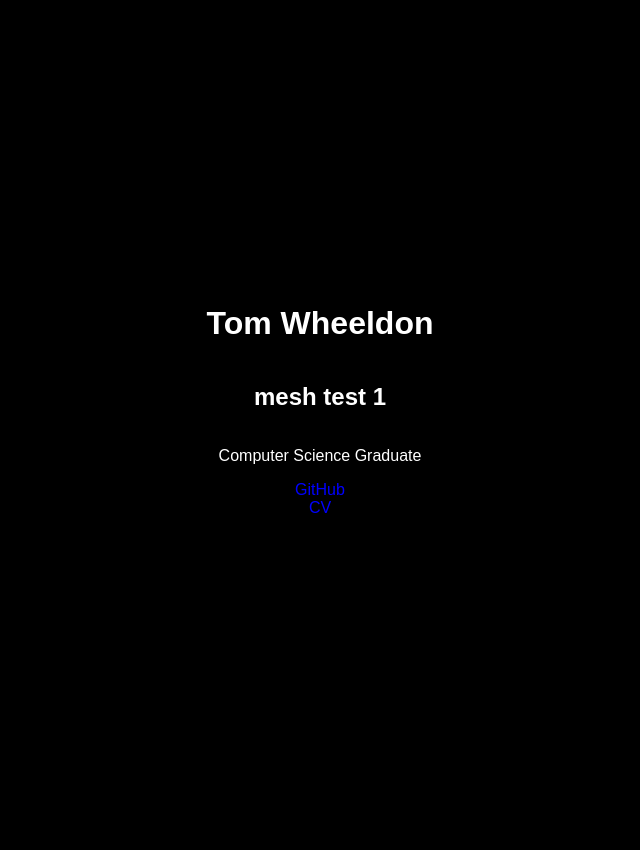
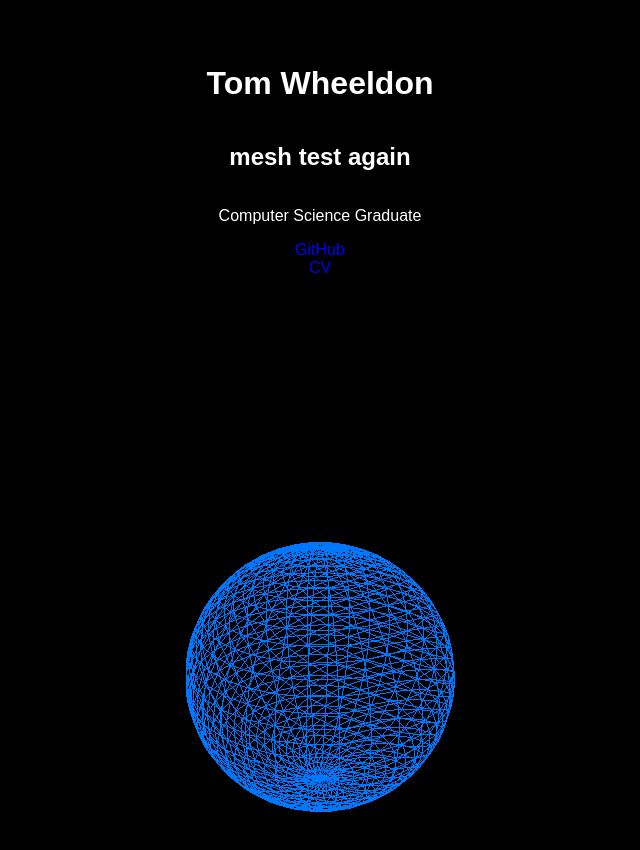
Before and after one commit to tom-wheeldon/tom-wheeldon.github.io, a plain HTML site: page index.html in a window 1280 px wide. Shown: the whole page, without its empty margins (320-960 px from the left). Before the commit the page ends 800 px from the top, so only its background shows below. Drawn offline with nearby package versions, Linux system fonts and the light colour scheme; animation ran at ten frames a second.

Commit message:
still testing mesh

```diff
--- a/index.html
+++ b/index.html
@@ -10,7 +10,7 @@
 
 <body>
     <h1>Tom Wheeldon</h1>
-    <h2>mesh test 1</h2>
+    <h2>mesh test again</h2>
     <p>Computer Science Graduate</p>
     <a href="https://github.com/tom-wheeldon.github.io">GitHub</a>
     <a href="cv.pdf">CV</a>
--- a/main.js
+++ b/main.js
@@ -7,31 +7,20 @@ function init() {
     renderer.setSize(window.innerWidth, window.innerHeight);
     document.getElementById('animation-container').appendChild(renderer.domElement);
 
-    const geometry = new THREE.BoxGeometry();
+    const geometry = new THREE.SphereGeometry(5, 32, 32);
     const material = new THREE.MeshBasicMaterial({ color: 0x0077ff, wireframe: true });
     mesh = new THREE.Mesh(geometry, material);
     scene.add(mesh);
 
-    camera.position.z = 5;
-
-    window.addEventListener('resize', onWindowResize, false);
-
-    animate();
-}
-
-function onWindowResize() {
-    camera.aspect = window.innerWidth / window.innerHeight;
-    camera.updateProjectionMatrix();
-    renderer.setSize(window.innerWidth, window.innerHeight);
+    camera.position.z = 20;
 }
 
 function animate() {
     requestAnimationFrame(animate);
-
     mesh.rotation.x += 0.01;
     mesh.rotation.y += 0.01;
-
     renderer.render(scene, camera);
 }
 
 init();
+animate();
--- a/style.css
+++ b/style.css
@@ -1,28 +1,14 @@
-html,
 body {
-    height: 100%;
-    margin: 0;
-    overflow: hidden;
     background-color: #000;
-}
-
-body {
+    color: #fff;
+    font-family: Arial, sans-serif;
     display: flex;
     flex-direction: column;
     align-items: center;
     justify-content: center;
-    font-family: Arial, sans-serif;
-    color: #fff;
+    height: 100vh;
+    margin: 0;
     text-align: center;
-}
-
-#animation-container {
-    position: absolute;
-    top: 0;
-    left: 0;
-    width: 100%;
-    height: 100%;
-    z-index: -1;
 }
 
 a {
@@ -30,3 +16,8 @@ a {
     margin: 0 10px;
     text-decoration: none;
 }
+
+#animation-container {
+    width: 100%;
+    height: 60%;
+}
```
